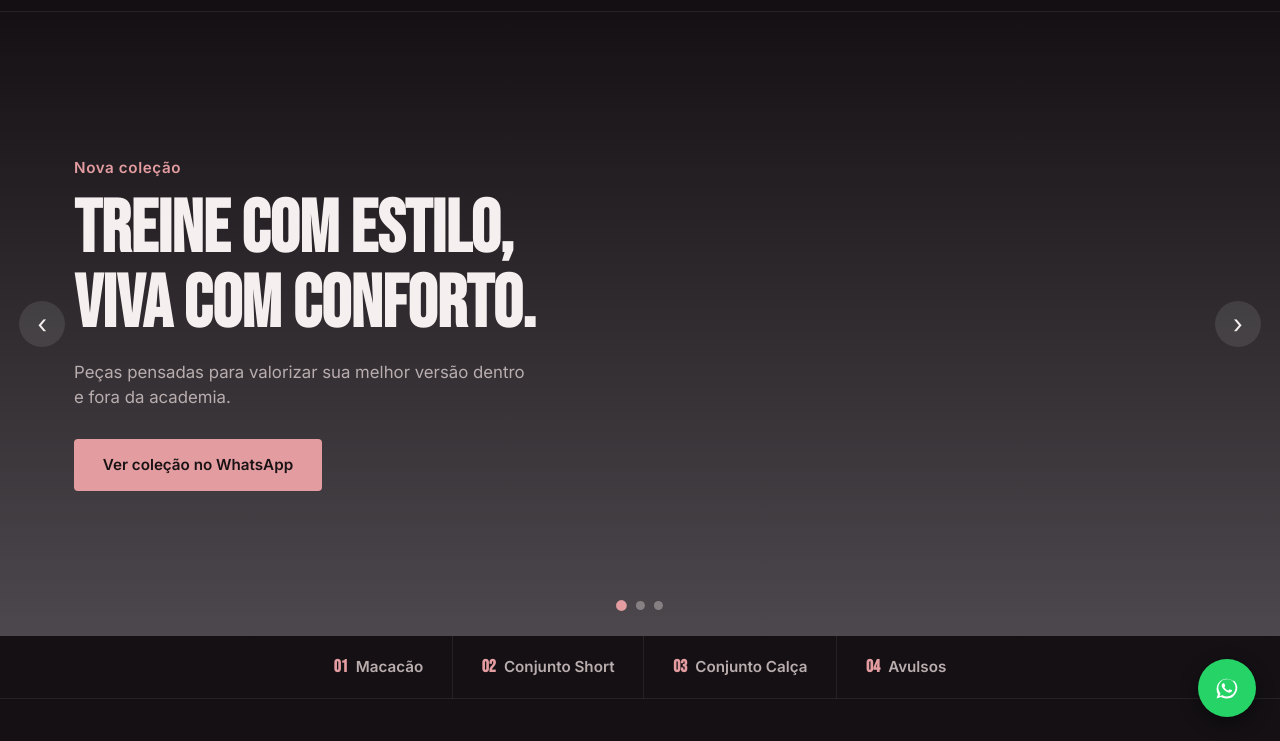
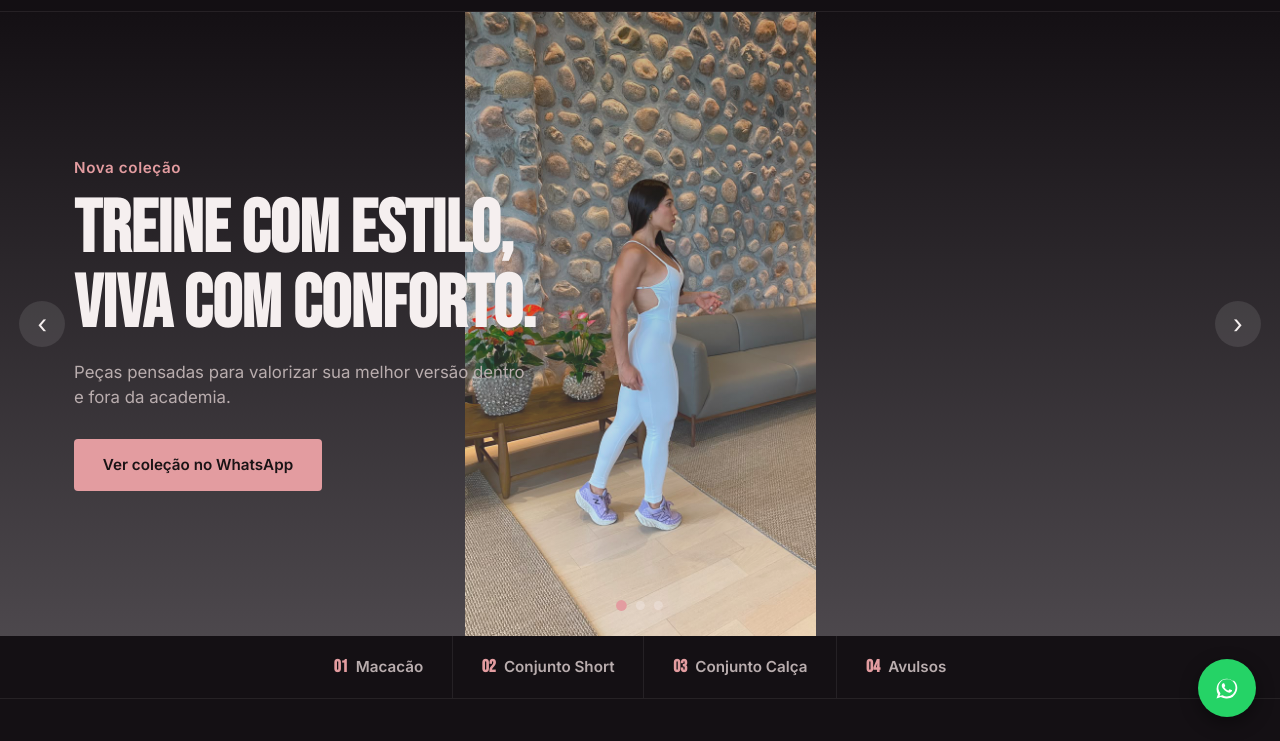
Before and after one commit to IagoFerreira21/Moove_Energy, a plain HTML site: page index.html in a window 1280 px wide. Both pictures are taken after a click on the button "Slide anterior". Shown: the part 59-800 px from the top of the page. Drawn offline with Linux system fonts and the light colour scheme.

Commit message:
Fix image extension from .peg to .jpeg

```diff
--- a/style.css
+++ b/style.css
@@ -235,7 +235,7 @@ button:focus-visible {
   background-repeat: no-repeat;
 }
 
-.slide--1 { background-image: linear-gradient(0deg, rgba(245, 238, 245, 0.25), rgba(20,16,20,0.25)), url('tela_principal1.peg'); }
+.slide--1 { background-image: linear-gradient(0deg, rgba(245, 238, 245, 0.25), rgba(20,16,20,0.25)), url('tela_principal1.jpeg'); }
 .slide--2 { background-image: linear-gradient(0deg, rgba(245, 238, 245, 0.25), rgba(20,16,20,0.25)), url('tela_principal2.jpeg'); }
 .slide--3 { background-image: linear-gradient(0deg, rgba(245, 238, 245, 0.25), rgba(20,16,20,0.25)), url('tela_principal3.jpeg'); }
 
```
